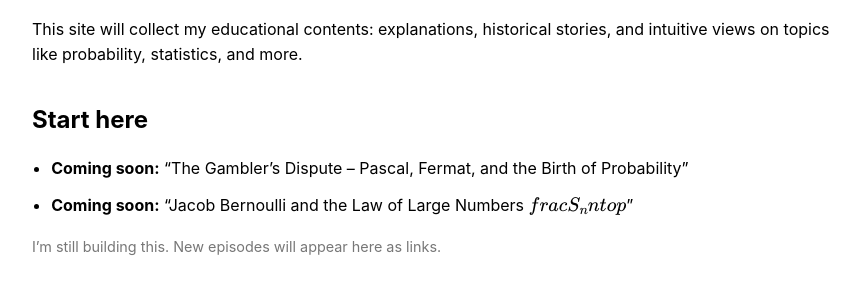
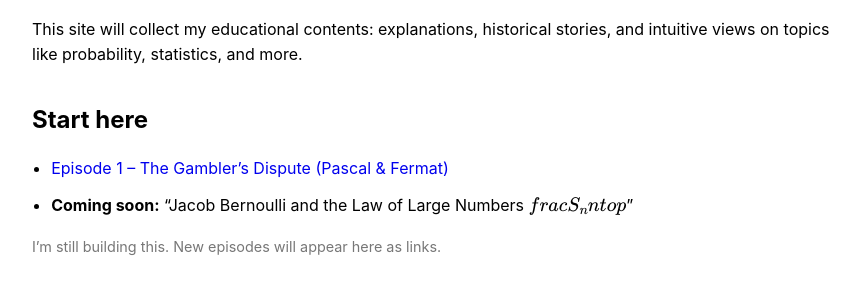
Before and after one commit to namucontents/gamifymath, a plain HTML site: page index.html in a window 1280 px wide. Shown: the part 161-454 px from the top of the page, without its empty margins (208-1068 px from the left). Drawn offline with nearby package versions, Linux system fonts and the light colour scheme.

Commit message:
Update episode list with new link for Episode 1

```diff
--- a/index.html
+++ b/index.html
@@ -61,7 +61,9 @@
   <h2>Start here</h2>
   <ul class="episode-list">
     <li>
-      <strong>Coming soon:</strong> “The Gambler’s Dispute – Pascal, Fermat, and the Birth of Probability”
+      <a href="episodes/01-points-problem.html">
+        Episode 1 – The Gambler’s Dispute (Pascal & Fermat)
+      </a>
     </li>
     <li>
       <strong>Coming soon:</strong> “Jacob Bernoulli and the Law of Large Numbers $\\frac{S_n}{n} \\to p$”
```
